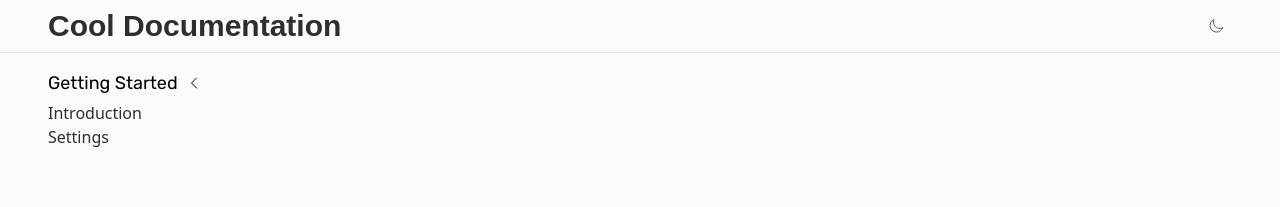
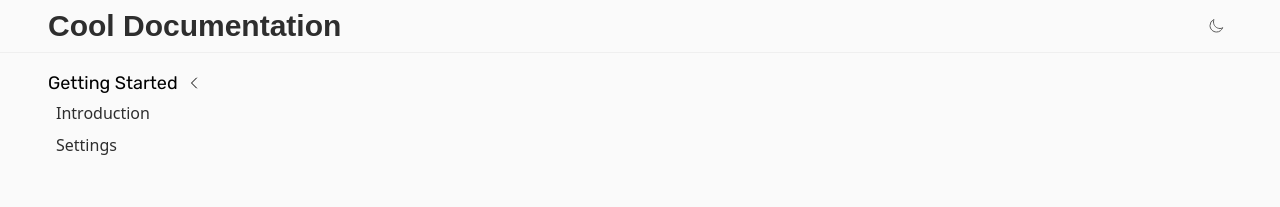
Before and after one commit to CodeByJamie/documentation, a Next.js app: page / in a window 1280 px wide. Shown: the top 207 px of the page. Built offline with nearby package versions, Linux system fonts and the light colour scheme; a web font is replaced by a local one.

Commit message:
Updated Styles & TODOs for root page.

```diff
--- a/app/components/navigation/header.tsx
+++ b/app/components/navigation/header.tsx
@@ -5,7 +5,7 @@ export default function header() {
   const [darkMode, setDarkMode] = React.useState(false);
 
   return (
-    <div className="flex flex-row items-center justify-between border-b border-b-primCol-500 dark:border-b-primCol-800 p-2 px-12">
+    <div className="flex flex-row items-center justify-between border-b border-b-primCol-500 dark:border-b-primCol-800 border-opacity-50 dark:border-opacity-30 p-2 px-12">
       <span className="text-3xl font-headerFont font-bold text-primCol-900 dark:text-primCol-100">
         Cool Documentation
       </span>
--- a/app/components/navigation/sidenav.tsx
+++ b/app/components/navigation/sidenav.tsx
@@ -17,11 +17,12 @@ export default function sidenav() {
             />
           </div>
           {!collapsed && (
-            <div className="relative flex flex-col w-full text-primCol-900">
-              <span className="cursor-pointer hover:bg-primCol-300 duration-300">
+            //TODO: Add HeroIcons to the left of each child element
+            <div className="relative flex flex-col w-full text-primCol-900 dark:text-primCol-100 text-lg gap-2">
+              <span className="cursor-pointer hover:bg-primCol-300/60 dark:hover:bg-primCol-800/20 px-2 duration-300 rounded-lg text-base">
                 Introduction
               </span>
-              <span>Settings</span>
+              <span className="cursor-pointer hover:bg-primCol-300/60 dark:hover:bg-primCol-800/20 px-2 duration-300 rounded-lg text-base">Settings</span>
             </div>
           )}
       </aside>
```
